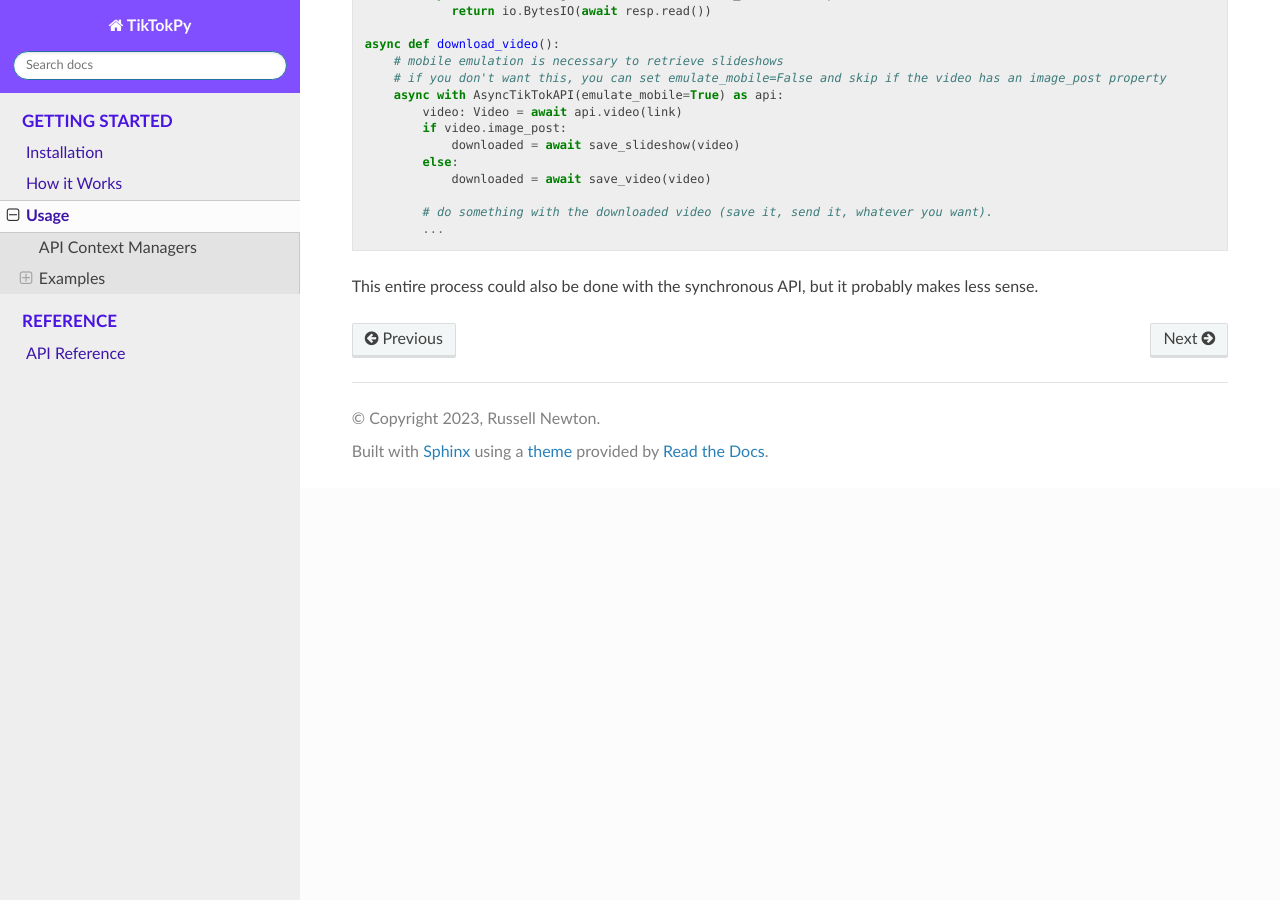
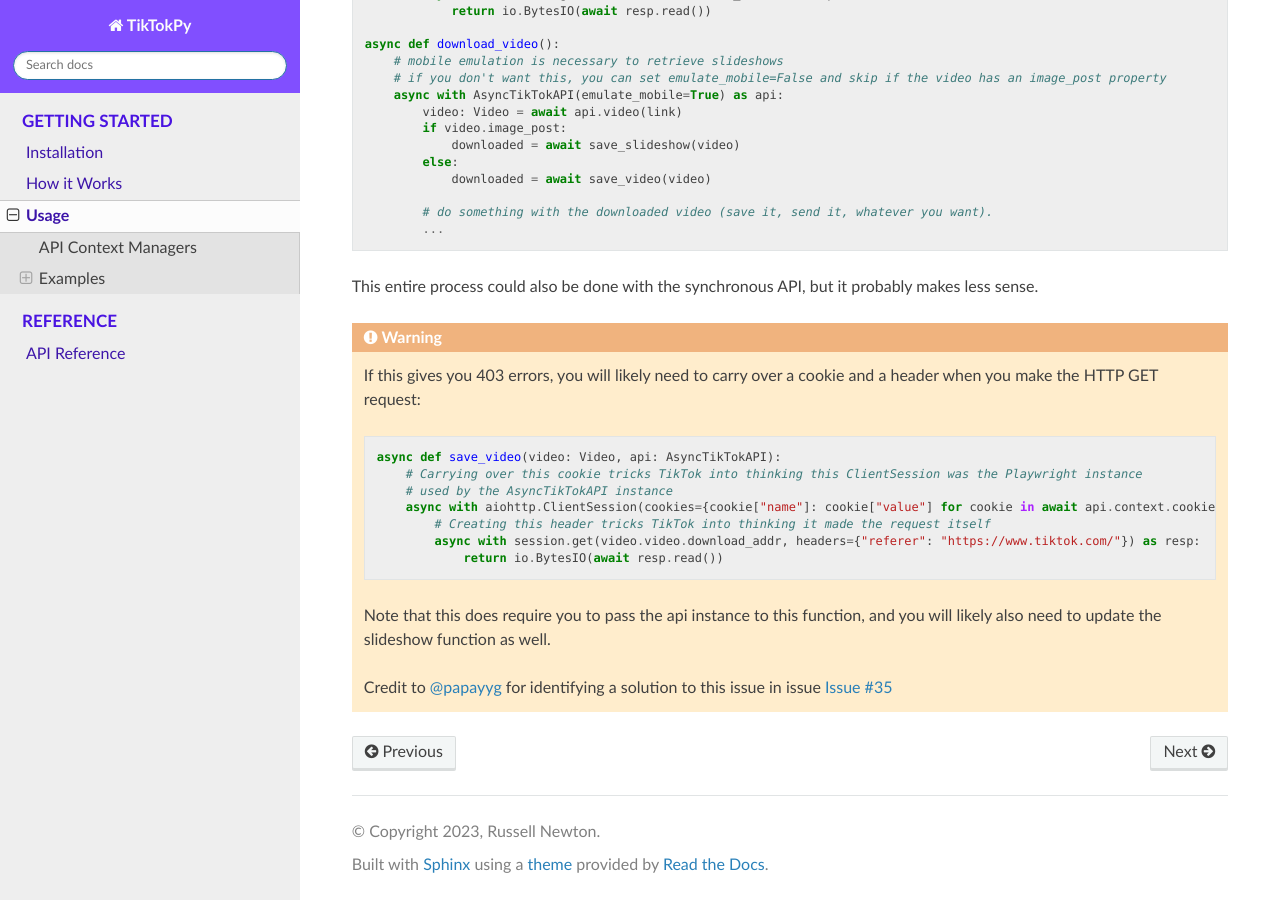
Before and after one commit to Russell-Newton/TikTokPy, a Sphinx documentation site: the page built from docs/source/users/usage.rst, in a window 1280 px wide and 900 px high, scrolled down 4758 px. Built offline with Sphinx 7.4.7 and the Read the Docs theme 2.0.0, drawn with Linux system fonts in a browser that asks for light colours.

Commit message:
#35, #24 - Update usage.rst
Include extra note that can help resolve 403 errors when downloading videos

```diff
--- a/docs/source/users/usage.rst
+++ b/docs/source/users/usage.rst
@@ -321,4 +321,24 @@ images with a sound, you'll need to join these images together with the sound. I
 
 This entire process could also be done with the synchronous API, but it probably makes less sense.
 
+.. warning::
+
+    If this gives you 403 errors, you will likely need to carry over a cookie and a header when you make the HTTP GET
+    request:
+
+    .. code-block:: py
+
+        async def save_video(video: Video, api: AsyncTikTokAPI):
+            # Carrying over this cookie tricks TikTok into thinking this ClientSession was the Playwright instance
+            # used by the AsyncTikTokAPI instance
+            async with aiohttp.ClientSession(cookies={cookie["name"]: cookie["value"] for cookie in await api.context.cookies() if cookie["name"] == "tt_chain_token"}) as session:
+                # Creating this header tricks TikTok into thinking it made the request itself
+                async with session.get(video.video.download_addr, headers={"referer": "https://www.tiktok.com/"}) as resp:
+                    return io.BytesIO(await resp.read())
+
+    Note that this does require you to pass the api instance to this function, and you will likely also need to update
+    the slideshow function as well.
+
+    Credit to `@papayyg <https://github.com/papayyg>`_ for identifying a solution to this issue in issue `Issue #35 <https://github.com/Russell-Newton/TikTokPy/issues/35#issuecomment-1502976477>`_
+
 .. _ffmpeg: https://ffmpeg.org/download.html
```
